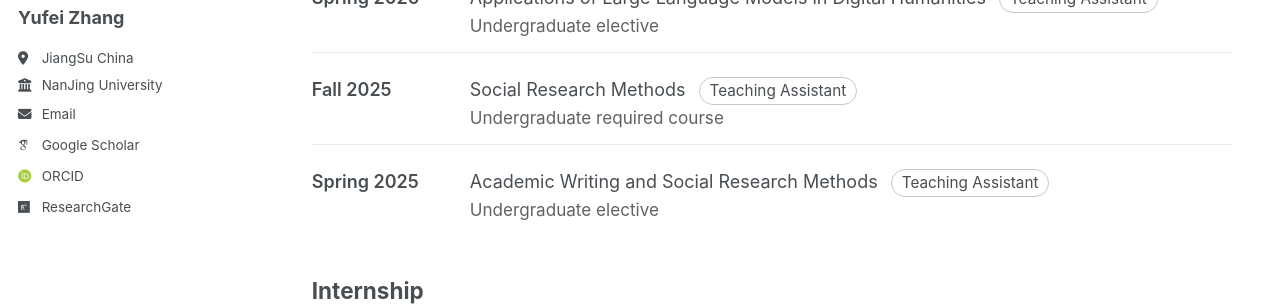
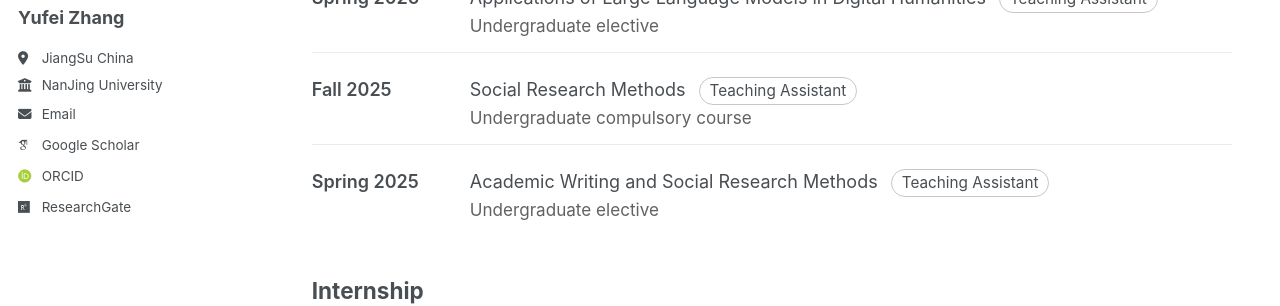
Before and after one commit to Emily-Cheung-1902/Emily-Cheung-1902.github.io, a Jekyll site: the page built from _pages/teaching.html, in a window 1280 px wide and 900 px high. Shown: the part 293-599 px from the top of the window. Built offline with Jekyll 4.4.1, drawn with Linux system fonts in a browser that asks for light colours; some web fonts are replaced.

Commit message:
Update teaching.html

```diff
--- a/_pages/teaching.html
+++ b/_pages/teaching.html
@@ -68,7 +68,7 @@ author_profile: true
         <div class="cv-main">
           Social Research Methods
           <span class="cv-badge">Teaching Assistant</span>
-          <div class="cv-meta">Undergraduate required course</div>
+          <div class="cv-meta">Undergraduate compulsory course</div>
         </div>
       </li>
 
```
